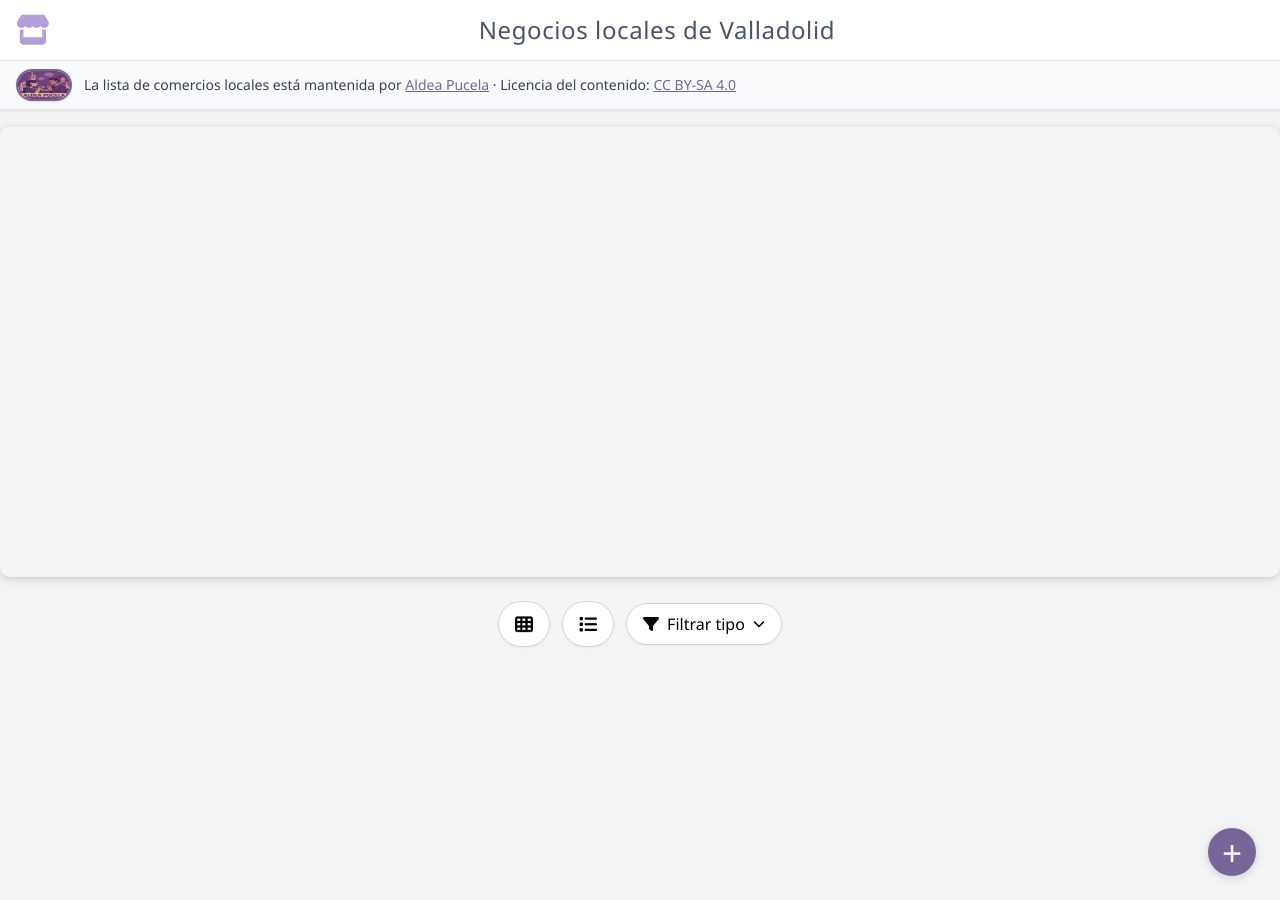
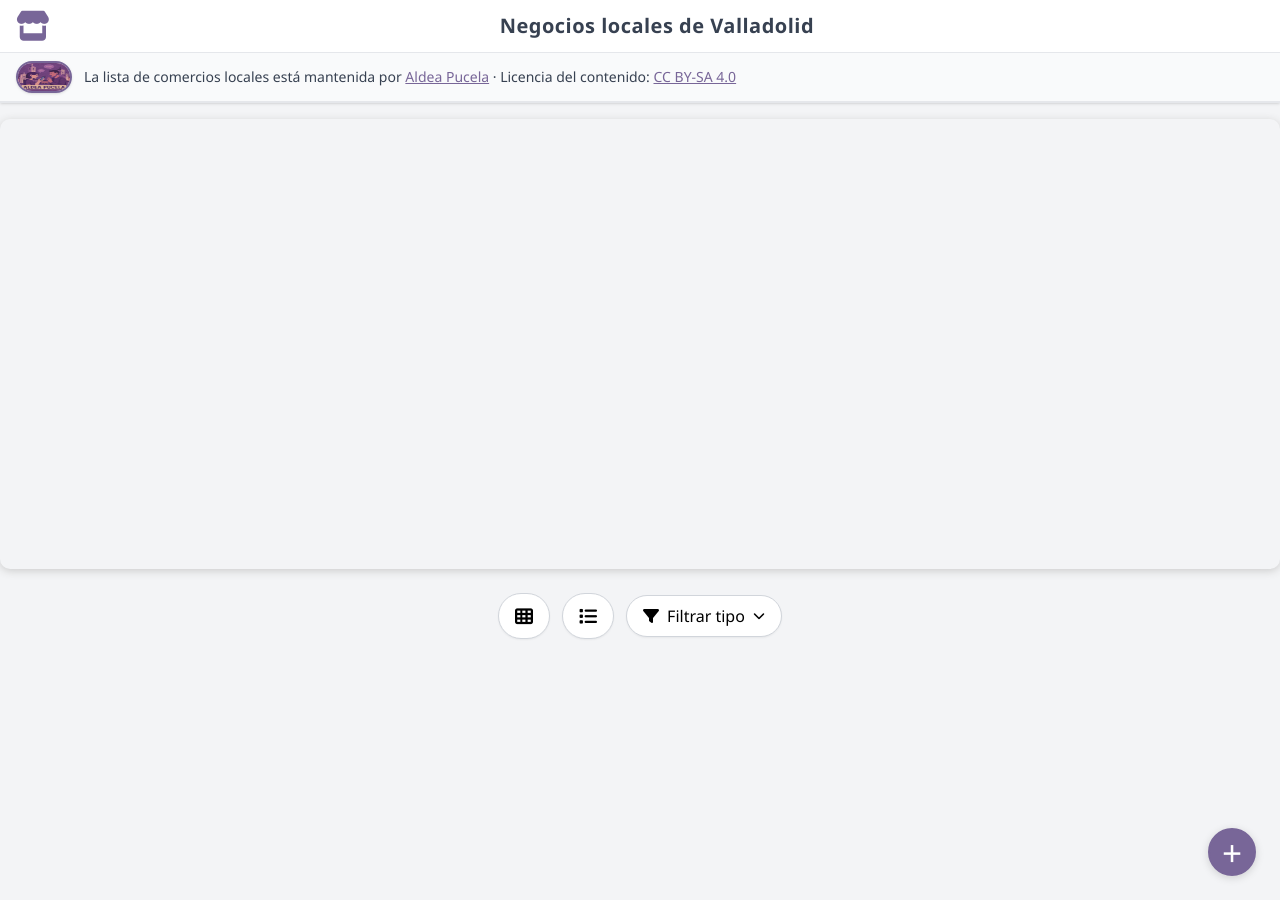
Before and after one commit to aldeapucela/web, a Jekyll site: the page negocios/index.html, which Jekyll copies as it is, in a window 1280 px wide. Built offline with Jekyll 4.4.1, drawn with Linux system fonts in a browser that asks for light colours; nearby versions of some CDN libraries.

Commit message:
Improve header styling and add rel attributes for external links

```diff
--- a/negocios/css/listado.css
+++ b/negocios/css/listado.css
@@ -1,6 +1,12 @@
 html, body { height: 100%; margin: 0; padding: 0; width: 100%; }
 body { font-family: 'Segoe UI', Arial, sans-serif; background: #f7f7f7; min-height: 100vh; }
-h1 { text-align: center; margin-top: 1em; font-size: 2em; }
+h1 {
+    text-align: center;
+    margin-top: 0.5em;
+    font-size: 1.35em;
+    font-weight: 700;
+    letter-spacing: 0.01em;
+}
 #map { height: 300px; width: 100%; margin-bottom: 1.5em; border-radius: 10px; box-shadow: 0 2px 8px #ccc; }
 .switch-view { display: flex; justify-content: center; align-items: center; margin-bottom: 1em; gap: 1em; flex-wrap: wrap; }
 .switch-btn { background: #fff; border: 1px solid #ccc; border-radius: 20px; padding: 0.5em 1.2em; cursor: pointer; font-size: 1em; transition: background 0.2s; }
@@ -107,8 +113,17 @@ h1 { text-align: center; margin-top: 1em; font-size: 2em; }
 #float-btn:hover {
     background: #2563eb;
 }
+/* Header principal fijo arriba */
+.header-principal {
+    position: sticky;
+    top: 0;
+    z-index: 100;
+    background: #fff;
+    box-shadow: 0 2px 8px #e0e0e0;
+    padding: 0.7em 0 0.3em 0;
+}
 @media (max-width: 600px) {
-    h1 { font-size: 1.2em; }
+    h1 { font-size: 1em; }
     #map { height: 140px; }
     .negocio-list { flex-direction: column; gap: 1em; }
     .negocio-card { min-width: 0; flex-direction: column; align-items: stretch; }
--- a/negocios/index.html
+++ b/negocios/index.html
@@ -23,15 +23,15 @@
     <link rel="stylesheet" href="css/listado.css" /><!-- (opcional, para overrides) -->
 </head>
 <body class="bg-gray-100 min-h-screen">
-  <header class="sticky top-0 z-40 bg-white border-b border-gray-200 shadow-sm">
-    <div class="container mx-auto px-4 py-3 grid grid-cols-[auto_1fr_auto] items-center">
+  <header class="sticky top-0 z-40 bg-white shadow border-b border-gray-200">
+    <div class="container mx-auto px-4 py-2 grid grid-cols-[auto_1fr_auto] items-center">
       <div class="flex justify-start">
-        <a href="https://aldeapucela.org/negocios/" class="text-purple-500 hover:text-purple-700" title="Comercios locales">
-          <i class="fa-solid fa-store text-3xl" style="color:rgb(179,157,219);"></i>
+        <a href="https://aldeapucela.org/negocios/" class="text-[#786698] hover:text-[#5e507a]" title="Comercios locales">
+          <i class="fa-solid fa-store text-3xl"></i>
         </a>
       </div>
       <div class="flex justify-center">
-        <h1 class="font-light tracking-wide px-2 py-0.5 rounded text-center text-gray-600 whitespace-nowrap overflow-hidden text-ellipsis cursor-pointer text-xl md:text-2xl" style="font-family: 'Segoe UI', Roboto, Oxygen, Ubuntu, Cantarell, 'Open Sans', 'Helvetica Neue', sans-serif;">Negocios locales de Valladolid</h1>
+        <h1 class="font-semibold tracking-wide px-2 py-0.5 rounded text-center text-gray-700 whitespace-nowrap overflow-hidden text-ellipsis cursor-pointer text-base md:text-lg lg:text-xl" style="font-family: 'Segoe UI', Roboto, Oxygen, Ubuntu, Cantarell, 'Open Sans', 'Helvetica Neue', sans-serif;">Negocios locales de Valladolid</h1>
       </div>
       <div class="flex justify-end">
         <a href="https://aldeapucela.org/negocios/publica" target="_blank" id="float-btn" title="Publica tu negocio local"
--- a/negocios/js/listado.js
+++ b/negocios/js/listado.js
@@ -203,7 +203,7 @@ function mostrarTarjetas(negocios) {
         if (n.Web) {
             try {
                 const urlObj = new URL(n.Web);
-                webHtml = `<a class='flex items-center font-medium' style='color:#786698;text-decoration:none;' href='${n.Web}' target='_blank'><i class='fa fa-globe mr-1' style='color:#786698;'></i>${urlObj.hostname.replace('www.', '')}</a>`;
+                webHtml = `<a class='flex items-center font-medium' style='color:#786698;text-decoration:none;' href='${n.Web}' target='_blank' rel='noopener noreferrer nofollow'><i class='fa fa-globe mr-1' style='color:#786698;'></i>${urlObj.hostname.replace('www.', '')}</a>`;
             } catch { /* fallback */ }
         }
         cont.innerHTML += `
@@ -221,7 +221,7 @@ function mostrarTarjetas(negocios) {
                     ${n["Ventaja para comunidad"] ? `<div class='text-green-700 text-xs mb-1'><i class='fa-solid fa-gift mr-1'></i>${n["Ventaja para comunidad"]}</div>` : ''}
                     <div class='flex justify-between items-center border-t pt-3 mt-2 gap-2'>
                         ${direccionHtml}
-                        ${n.Web ? (() => { try { const urlObj = new URL(n.Web); return `<a class='flex items-center font-medium' style='color:#786698;text-decoration:none;' href='${n.Web}' target='_blank'><i class='fa fa-globe mr-1' style='color:#786698;'></i>${urlObj.hostname.replace('www.', '')}</a>`; } catch { return ''; } })() : ''}
+                        ${n.Web ? (() => { try { const urlObj = new URL(n.Web); return `<a class='flex items-center font-medium' style='color:#786698;text-decoration:none;' href='${n.Web}' target='_blank' rel='noopener noreferrer nofollow'><i class='fa fa-globe mr-1' style='color:#786698;'></i>${urlObj.hostname.replace('www.', '')}</a>`; } catch { return ''; } })() : ''}
                     </div>
                 </div>
             </div>
@@ -258,7 +258,7 @@ function mostrarTabla(negocios) {
         if (n.Web) {
             try {
                 const urlObj = new URL(n.Web);
-                webHtml = `<a href='${n.Web}' target='_blank' class='flex items-center font-medium' style='color:#786698;text-decoration:none;'><i class='fa fa-globe mr-1' style='color:#786698;'></i>${urlObj.hostname.replace('www.', '')}</a>`;
+                webHtml = `<a href='${n.Web}' target='_blank' rel='noopener noreferrer nofollow' class='flex items-center font-medium' style='color:#786698;text-decoration:none;'><i class='fa fa-globe mr-1' style='color:#786698;'></i>${urlObj.hostname.replace('www.', '')}</a>`;
             } catch {}
         }
         html += `<tr class='border-b last:border-b-0'>
```
